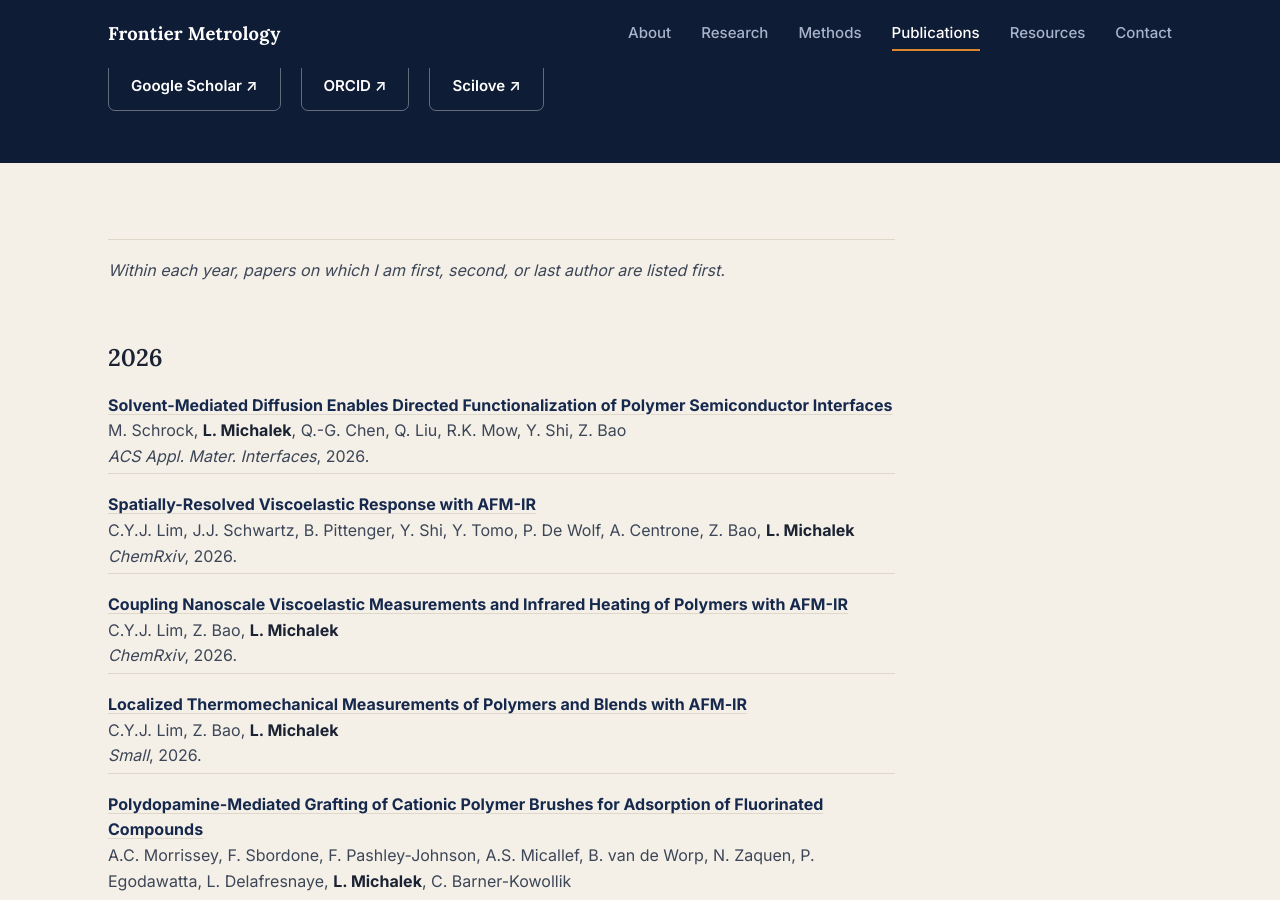
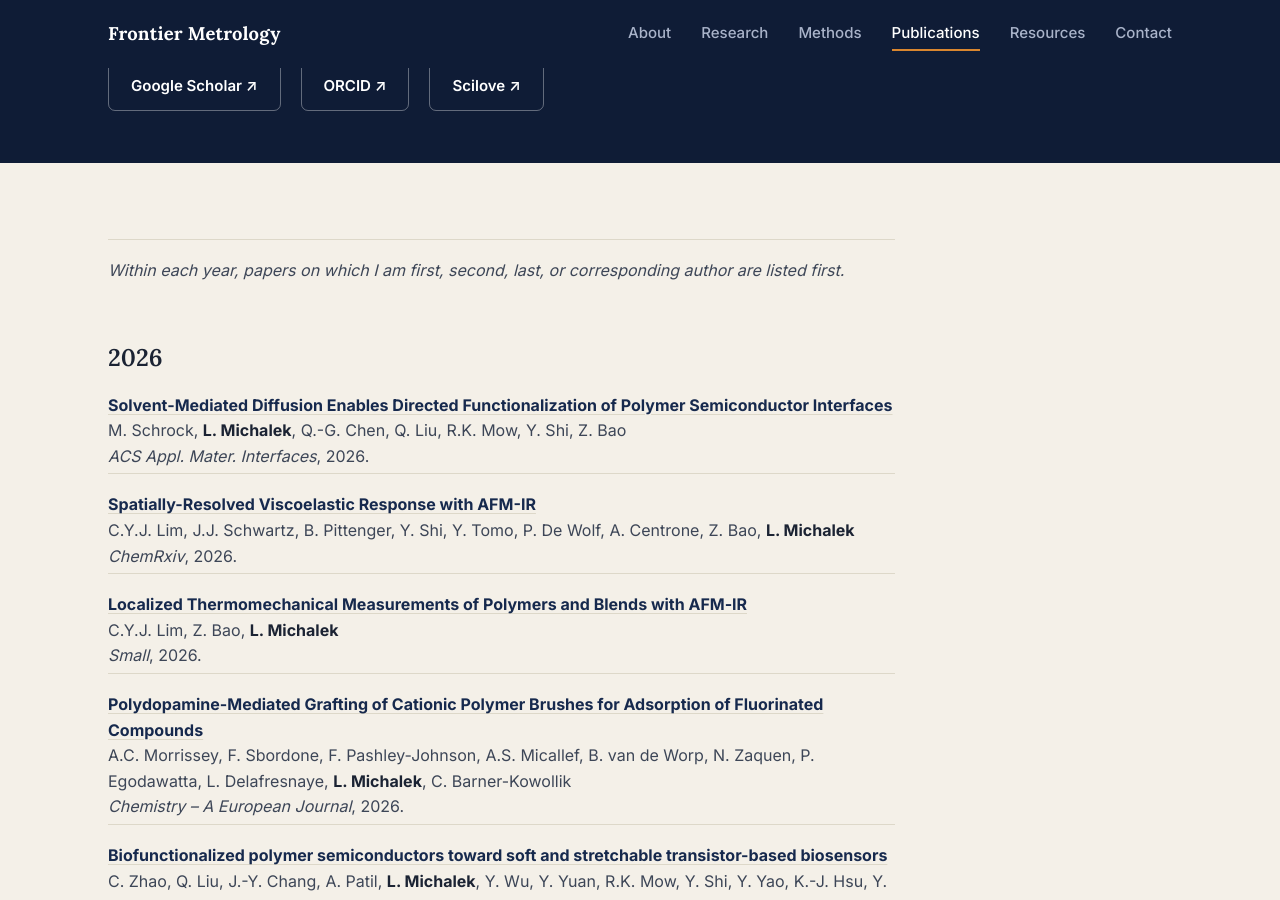
Before and after one commit to lukasfmichalek/lukasfmichalek.github.io, a Jekyll site: the page built from _pages/publications.md, in a window 1280 px wide and 900 px high, scrolled down 256 px. Built offline with Jekyll 4.4.1, drawn with Linux system fonts in a browser that asks for light colours.

Commit message:
Remove duplicate ChemRxiv preprint; note corresponding-author ordering
Co-Authored-By: Claude Sonnet 5.5 <noreply@anthropic.com>
Claude-Session: https://claude.ai/code/session_017newvzTptfM9pui5ZgcXYb

```diff
--- a/_pages/publications.md
+++ b/_pages/publications.md
@@ -21,7 +21,7 @@ description: "Peer-reviewed publications by Lukas Michalek, spanning nanoscale m
 <section class="section">
   <div class="wrap prose" markdown="1">
 
-*Within each year, papers on which I am first, second, or last author are listed first.*
+*Within each year, papers on which I am first, second, last, or corresponding author are listed first.*
 
 ## 2026
 
@@ -31,10 +31,6 @@ M. Schrock, **L. Michalek**, Q.-G. Chen, Q. Liu, R.K. Mow, Y. Shi, Z. Bao
 
 **[Spatially-Resolved Viscoelastic Response with AFM-IR](https://doi.org/10.26434/chemrxiv.15000735/v4)**
 C.Y.J. Lim, J.J. Schwartz, B. Pittenger, Y. Shi, Y. Tomo, P. De Wolf, A. Centrone, Z. Bao, **L. Michalek**
-*ChemRxiv*, 2026.
-
-**[Coupling Nanoscale Viscoelastic Measurements and Infrared Heating of Polymers with AFM-IR](https://doi.org/10.26434/chemrxiv-2025-434b4)**
-C.Y.J. Lim, Z. Bao, **L. Michalek**
 *ChemRxiv*, 2026.
 
 **[Localized Thermomechanical Measurements of Polymers and Blends with AFM‐IR](https://doi.org/10.1002/smll.202514518)**
```
